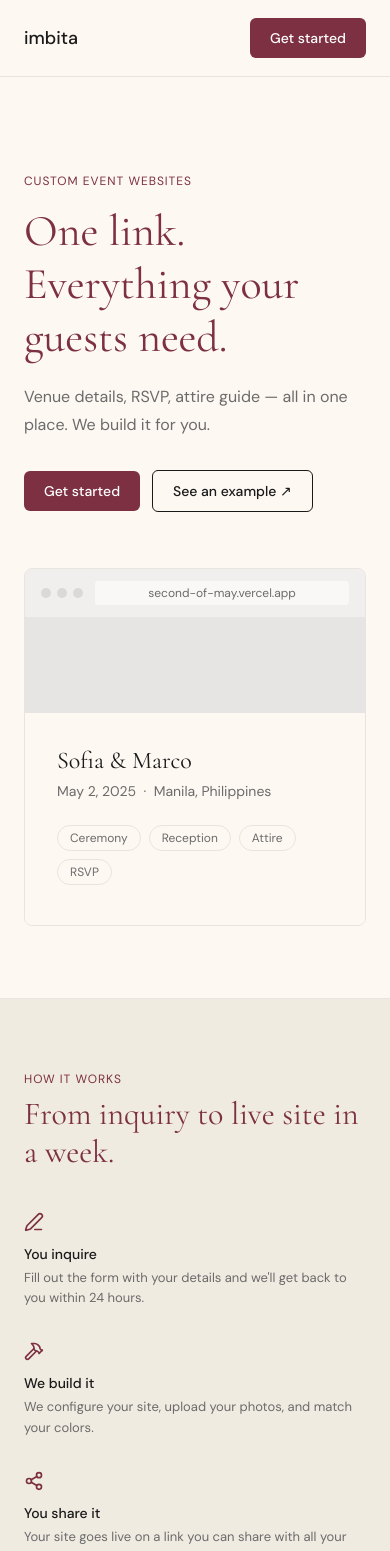
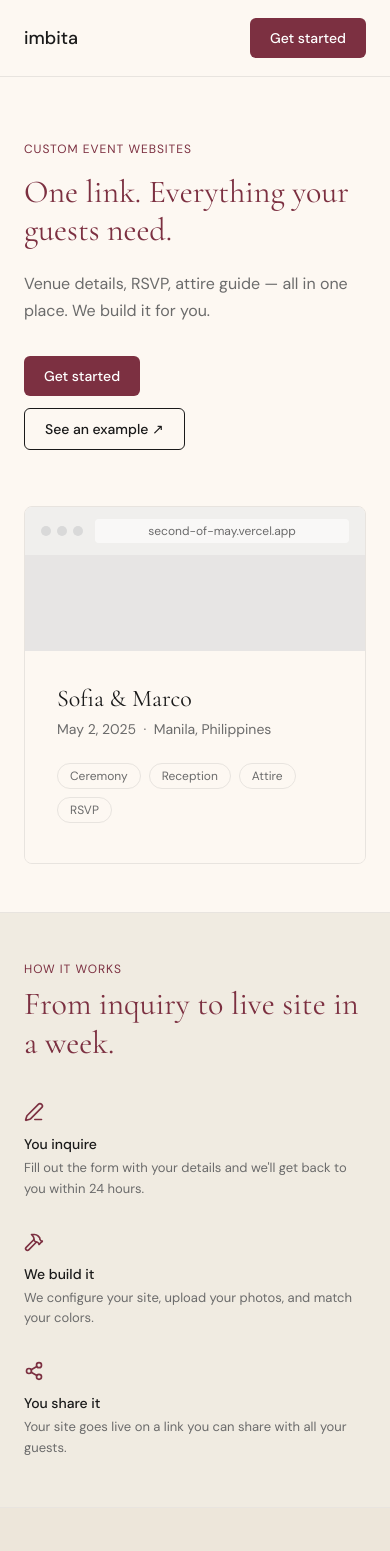
Before and after one commit to digitaldags/imbita-skin, a Next.js app: page / in a window 390 px wide. Shown: the top 1551 px of the page. Built offline with nearby package versions, Linux system fonts and the light colour scheme.

Commit message:
Ticket-11-Mobile Responsiveness

```diff
--- a/components/Hero.tsx
+++ b/components/Hero.tsx
@@ -1,18 +1,18 @@
 export default function Hero() {
   return (
-    <section className="pt-[96px] pb-[72px]">
+    <section className="pt-[64px] pb-[48px] md:pt-[96px] md:pb-[72px]">
       <div className="max-w-[720px] mx-auto px-6">
         <p className="font-sans text-xs text-maroon uppercase tracking-[0.08em] mb-4">
           Custom event websites
         </p>
-        <h1 className="font-serif text-[44px] font-normal text-maroon leading-[1.2] mb-5">
+        <h1 className="font-serif text-[32px] md:text-[44px] font-normal text-maroon leading-[1.2] mb-5">
           One link. Everything your guests need.
         </h1>
         <p className="font-sans text-base text-text-muted leading-[1.7] max-w-[480px] mb-8">
           Venue details, RSVP, attire guide — all in one place. We build it for you.
         </p>
 
-        <div className="flex items-center gap-3 mb-14">
+        <div className="flex flex-col sm:flex-row items-start sm:items-center gap-3 mb-14">
           <a
             href="#inquire"
             className="bg-maroon text-white text-sm font-medium px-5 py-2.5 rounded-md hover:bg-maroon-dark transition-colors"
--- a/components/HowItWorks.tsx
+++ b/components/HowItWorks.tsx
@@ -29,7 +29,7 @@ export default function HowItWorks() {
   return (
     <>
       <hr />
-      <section className="py-[72px] bg-[#F0EBE1]">
+      <section className="py-[48px] md:py-[72px] bg-[#F0EBE1]">
         <div className="max-w-[720px] mx-auto px-6">
           <p className="font-sans text-xs text-maroon uppercase tracking-[0.08em]">
             How it works
--- a/components/InquiryForm.tsx
+++ b/components/InquiryForm.tsx
@@ -53,7 +53,7 @@ export default function InquiryForm() {
   return (
     <>
       <hr />
-      <section id="inquire" className="py-[72px]">
+      <section id="inquire" className="py-[48px] md:py-[72px]">
         <div className="max-w-[720px] mx-auto px-6">
           <p className="font-sans text-xs text-maroon uppercase tracking-[0.08em]">
             Get started
--- a/components/Pricing.tsx
+++ b/components/Pricing.tsx
@@ -36,7 +36,7 @@ export default function Pricing() {
   return (
     <>
       <hr />
-      <section className="py-[72px] bg-maroon">
+      <section className="py-[48px] md:py-[72px] bg-maroon">
         <div className="max-w-[720px] mx-auto px-6">
           <p className="font-sans text-xs text-white/70 uppercase tracking-[0.08em]">
             Pricing
--- a/components/WhatsIncluded.tsx
+++ b/components/WhatsIncluded.tsx
@@ -47,7 +47,7 @@ export default function WhatsIncluded() {
   return (
     <>
       <hr />
-      <section className="py-[72px] bg-[#EDE6DA]">
+      <section className="py-[48px] md:py-[72px] bg-[#EDE6DA]">
         <div className="max-w-[720px] mx-auto px-6">
           <p className="font-sans text-xs text-maroon uppercase tracking-[0.08em]">
             What&apos;s included
```
